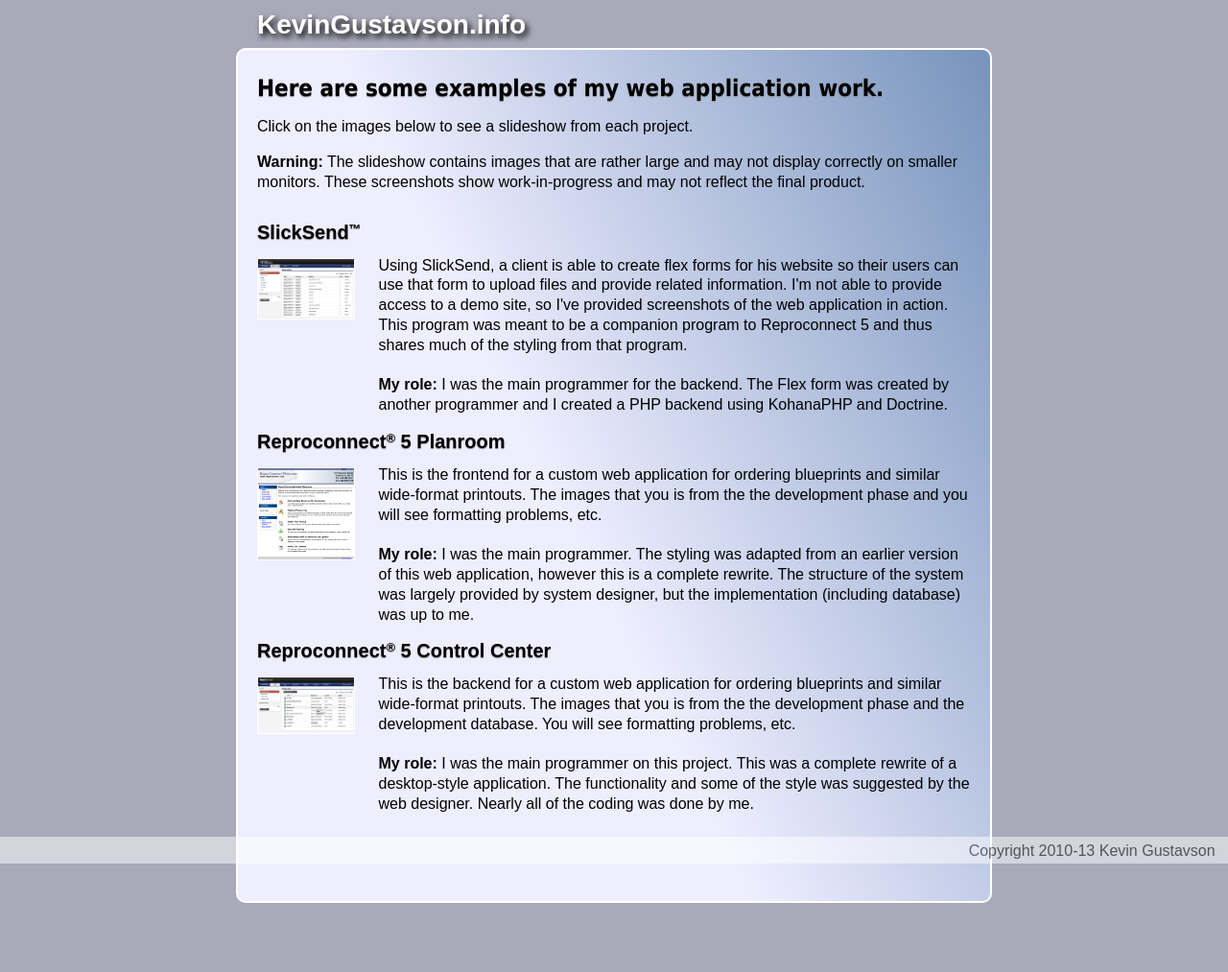
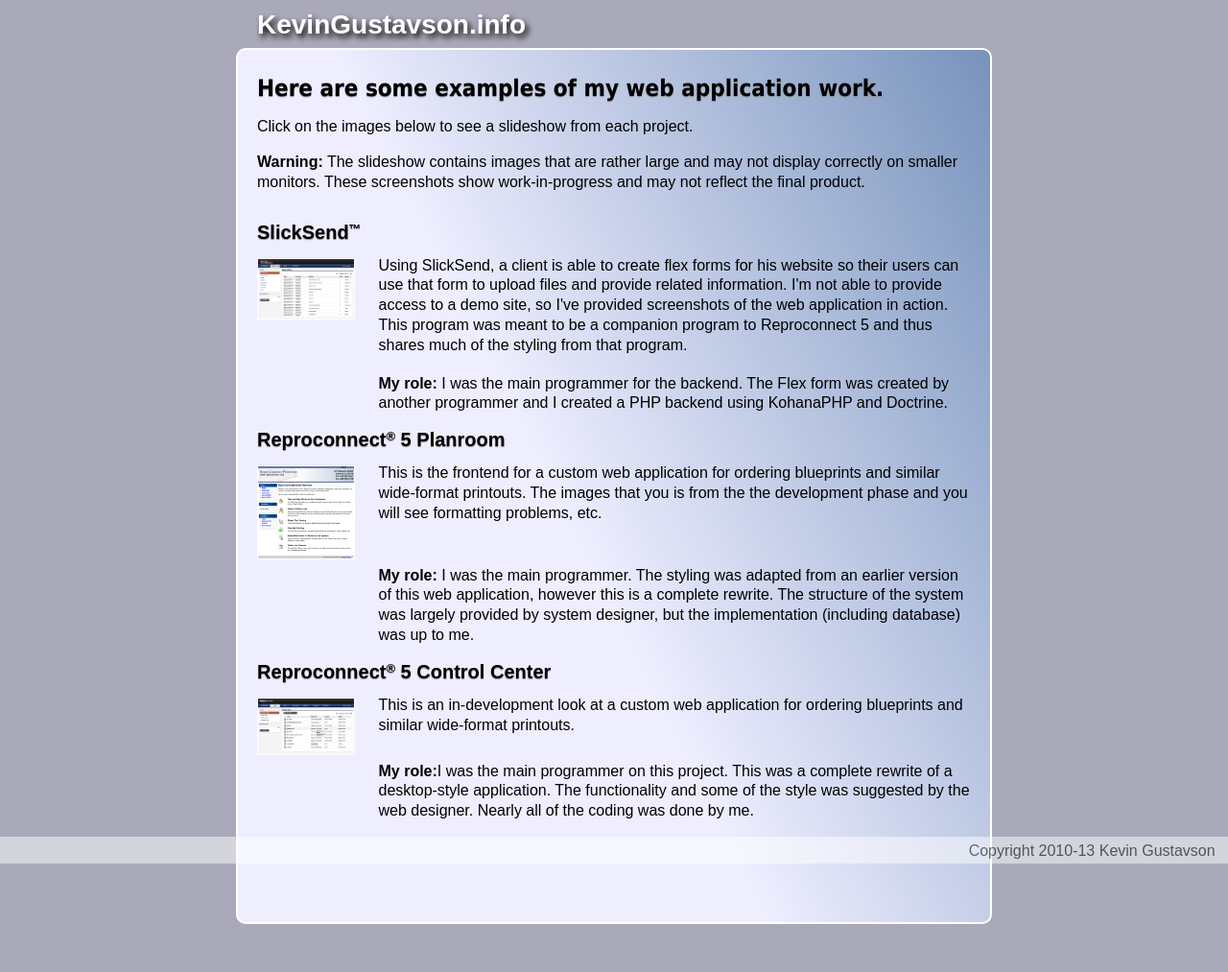
Before and after one commit to kgust/kgust.github.io, a Jekyll site: the page built from web_applications.html, in a window 1280 px wide. Shown: the whole page at 96% size. Built offline with Jekyll 4.4.1, drawn with Linux system fonts in a browser that asks for light colours; Markdown is read by kramdown in place of the engine named in the settings; before the commit the page ends 991 px from its top, so only the background shows below that.

```diff
--- a/web_applications.html
+++ b/web_applications.html
@@ -25,16 +25,21 @@ title: Web Applications
         <a href="img/SlickSend/21_This%20is%20the%20users%20view.%20The%20view%20is%20only%20available%20for%20users%20with%20Manage%20Users%20permission.png" class="slicksend" title = "This is the users view. The view is only available for users with Manage Users permission."><img src="img/SlickSend/21_This%20is%20the%20users%20view.%20The%20view%20is%20only%20available%20for%20users%20with%20Manage%20Users%20permission.png" class="hidden"/></a>
         <a href="img/SlickSend/22_Editing%20a%20user.png" class="slicksend" title = "Editing a user."><img src="img/SlickSend/22_Editing%20a%20user.png" class="hidden"/></a>
         <a href="img/SlickSend/30_Finally%2C%20this%20is%20the%20dashboard%20view.%20As%20you%20can%20see%20this%20is%20a%20work%20in%20progress.%20Normally%20this%20will%20contain%20lots%20of%20information%20about%20uploading%20activity.png" class="slicksend" title = "Finally, this is the dashboard view. As you can see this is a work in progress. Normally this will contain lots of information about uploading activity."><img src="img/SlickSend/30_Finally%2C%20this%20is%20the%20dashboard%20view.%20As%20you%20can%20see%20this%20is%20a%20work%20in%20progress.%20Normally%20this%20will%20contain%20lots%20of%20information%20about%20uploading%20activity.png" class="hidden"/></a>
-        <p class='description'>Using SlickSend, a client is able to create flex
+        <p class='description'>
+            Using SlickSend, a client is able to create flex
             forms for his website so their users can use that form to upload files
             and provide related information. I&apos;m not able to provide access to
             a demo site, so I&apos;ve provided screenshots of the web application
             in action.<br />
             This program was meant to be a companion program to Reproconnect 5 and
-        thus shares much of the styling from that program.<br /><br />
+            thus shares much of the styling from that program.
+        </p>
+
+        <p class='description'>
             <strong>My role:</strong> I was the main programmer for the backend. The
             Flex form was created by another programmer and I created a PHP backend
-        using KohanaPHP and Doctrine.</p>
+            using KohanaPHP and Doctrine.
+        </p>
 
         <h2>Reproconnect<span class='tm'>&reg;</span> 5 Planroom</h2>
         <a href="img/RC5%20Planroom/01_Landing%20page%20for%20the%20planroom.png" class="planroom" title = "Landing page for the planroom."><img src="img/RC5%20Planroom/01_Landing%20page%20for%20the%20planroom.png" /></a>
@@ -47,13 +52,18 @@ title: Web Applications
         <a href="img/RC5%20Planroom/08_Accounts%20are%20provided%20to%20track%20activity%20and%20prefill%20forms.png" class="planroom" title = "Accounts are provided to track activity and prefill forms."><img src="img/RC5%20Planroom/08_Accounts%20are%20provided%20to%20track%20activity%20and%20prefill%20forms.png" class="hidden"/></a>
         <a href="img/RC5%20Planroom/09_Managing%20your%20account.png" class="planroom" title = "Managing your account."><img src="img/RC5%20Planroom/09_Managing%20your%20account.png" class="hidden"/></a>
         <a href="img/RC5%20Planroom/10_Attaching%20a%20private%20job%20key%20to%20your%20account.png" class="planroom" title = "Attaching a private job key to your account."><img src="img/RC5%20Planroom/10_Attaching%20a%20private%20job%20key%20to%20your%20account.png" class="hidden"/></a>
-        <p class='description'>This is the frontend for a custom web application for
+        <p class='description'>
+            This is the frontend for a custom web application for
             ordering blueprints and similar wide-format printouts. The images that you is
-        from the the development phase and you will see formatting problems, etc.<br /><br />
+            from the the development phase and you will see formatting problems, etc.
+        </p>
+
+        <p class='description'>
             <strong>My role:</strong> I was the main programmer. The styling was
             adapted from an earlier version of this web application, however this is
             a complete rewrite. The structure of the system was largely provided by
-        system designer, but the implementation (including database) was up to me.</p>
+            system designer, but the implementation (including database) was up to me.
+        </p>
 
         <h2>Reproconnect<span class='tm'>&reg;</span> 5 Control Center</h2>
         <a href="img/RC5%20Control%20Center/01_Browse%20Jobs%20-%20This%20a%20view%20of%20all%20the%20jobs.png" class="admin" title = "Browse Jobs - This a view of all the jobs."><img src="img/RC5%20Control%20Center/01_Browse%20Jobs%20-%20This%20a%20view%20of%20all%20the%20jobs.png" /></a>
@@ -64,13 +74,15 @@ title: Web Applications
         <a href="img/RC5%20Control%20Center/06_Creating%20a%20new%20user.png" class="admin" title = "Creating a new user."><img src="img/RC5%20Control%20Center/06_Creating%20a%20new%20user.png" class="hidden"/></a>
         <a href="img/RC5%20Control%20Center/07_General%20user%20information.png" class="admin" title = "General user information."><img src="img/RC5%20Control%20Center/07_General%20user%20information.png" class="hidden"/></a>
         <a href="img/RC5%20Control%20Center/08_This%20view%20allows%20the%20printer%20to%20designate%20which%20private%20jobs%20a%20user%20can%20view%20without%20a%20job%20key.png" class="admin" title = "This view allows the printer to designate which private jobs a user can view without a job key."><img src="img/RC5%20Control%20Center/08_This%20view%20allows%20the%20printer%20to%20designate%20which%20private%20jobs%20a%20user%20can%20view%20without%20a%20job%20key.png" class="hidden"/></a>
-        <p class='description'>This is the backend for a custom web application
-        for ordering blueprints and similar wide-format printouts. The images that
-        you is from the the development phase and the development database. You
-        will see formatting problems, etc.<br /><br />
-        <strong>My role:</strong> I was the main programmer on this project. This
-        was a complete rewrite of a desktop-style application. The functionality
-        and some of the style was suggested by the web designer. Nearly all of
-        the coding was done by me.</p>
+        <p class='description'>
+            This is an in-development look at a custom web application for
+            ordering blueprints and similar wide-format printouts.
+        </p>
 
+        <p class='description'>
+            <strong>My role:</strong>I was the main programmer on this project.
+            This was a complete rewrite of a desktop-style application. The
+            functionality and some of the style was suggested by the web designer.
+            Nearly all of the coding was done by me.
+        </p>
     </div>
```
Also changed, not shown: index.html (+8 -4 lines), blog/_drafts/2013-11-13-welcome-to-jekyll.markdown (renamed from blog/_posts/2013-11-13-welcome-to-jekyll.markdown), blog/_drafts/2013-11-20-My-New-Blog.md (renamed from blog/_posts/2013-11-20-My-New-Blog.md), blog/_drafts/2013-11-21-dust-nails-and-noise.md (renamed from blog/_posts/2013-11-21-dust-nails-and-noise.md). Lines whose indentation alone changed are shown as unchanged.
